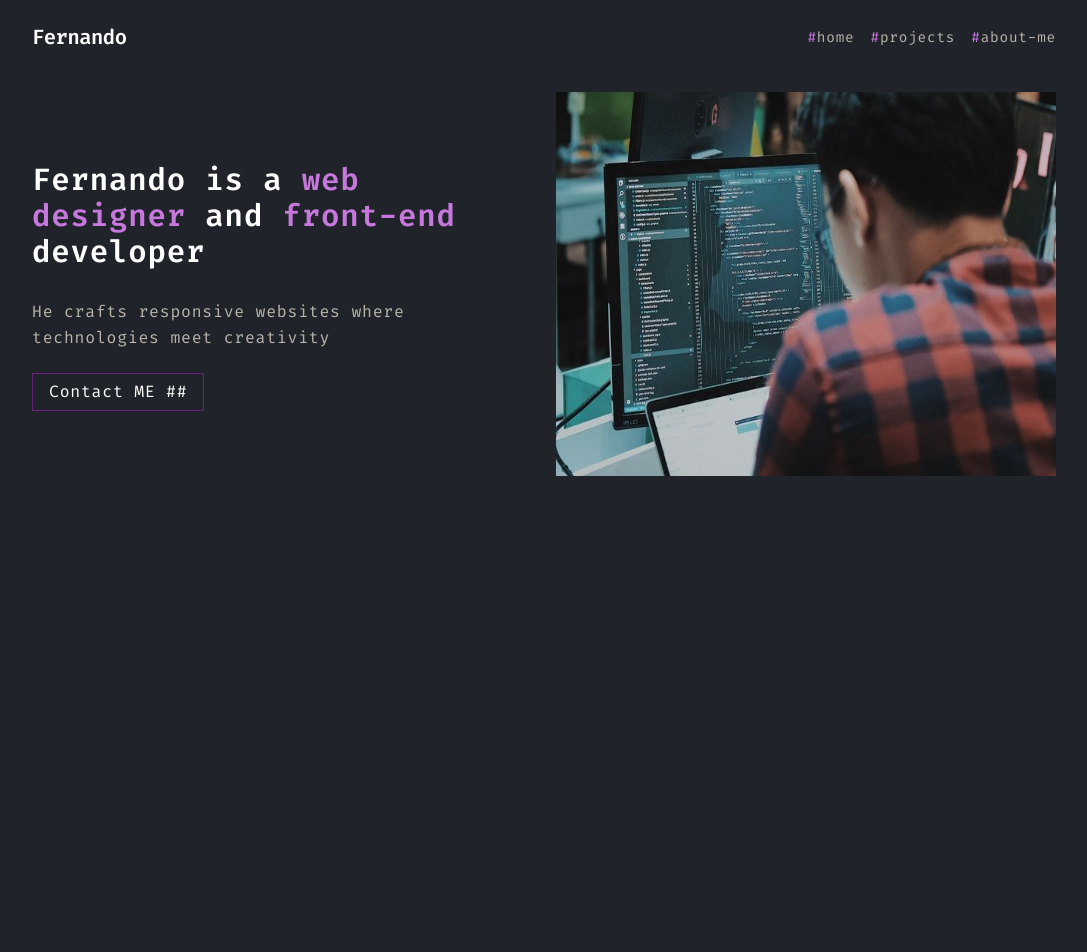
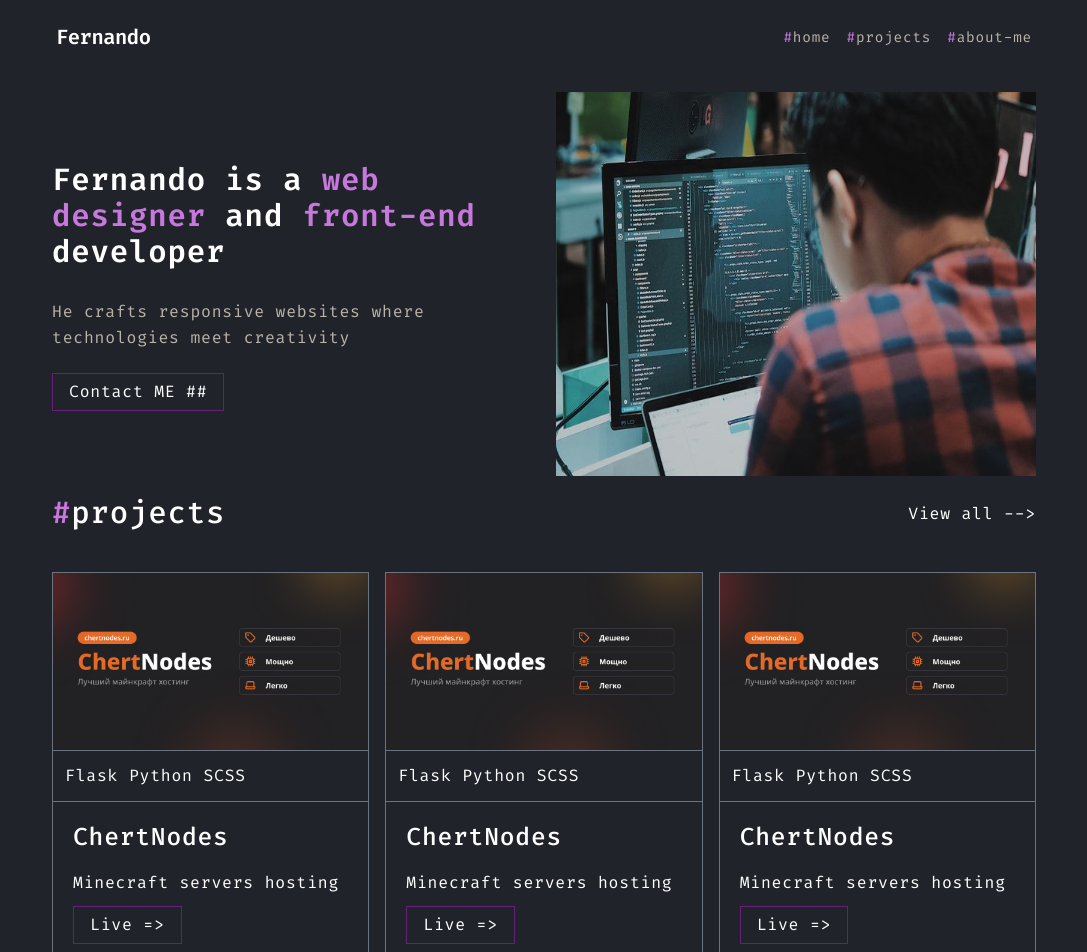
Before and after one commit to Fernatzoc/portafolio, a Next.js app: page / in a window 1280 px wide. Shown: the top 952 px of the page, without its empty margins (96-1183 px from the left). Before the commit the page ends 800 px from the top, so only its background shows below. Built offline with nearby package versions, Linux system fonts and the light colour scheme.

Commit message:
Project Cards v1 added

```diff
--- /dev/null
+++ b/src/app/components/fisrt.tsx
@@ -0,0 +1,26 @@
+import Image from 'next/image'
+import devImage from '../../../public/assets/Images/devImage.jpg'
+import Link from 'next/link'
+
+export const Fisrt = () => {
+  return (
+    <div className='flex flex-col m-5 gap-6 lg:flex-row lg:justify-between lg:mt-4'>
+      <div className='flex flex-col gap-5 lg:w-1/2 lg:justify-center lg:gap-7'>
+        <h1 className='text-3xl font-semibold'>Fernando is a <span>web designer</span> and <span>front-end</span> developer</h1>
+        <p className='text-fontColor'>He crafts responsive websites where technologies meet creativity</p>
+        <div>
+          <Link href='/contact' className='bg-transparen border border-purpleColor pt-2 pb-2 pr-4 pl-4 hover:bg-purpleColor hover:text-fontColor hover:border-fontColor'>
+            Contact ME ##
+          </Link>
+        </div>
+      </div>
+      <div className='lg:w-1/2'>
+        <Image
+          src={devImage}
+          alt='Picture of the author'
+          className='h-96 w-auto'
+        />
+      </div>
+    </div>
+  )
+}
--- a/src/app/components/navbar.tsx
+++ b/src/app/components/navbar.tsx
@@ -6,7 +6,7 @@ export const Navbar = () => {
   const [isOpen, setIsOpen] = useState(false)
 
   return (
-    <nav className='flex flex-wrap items-center justify-between  p-6 lg:pr-0 lg:pl-0'>
+    <nav className='sticky top-0 z-50 bg-customBGColor flex flex-wrap items-center justify-between p-6'>
       <div className='flex items-center flex-shrink-0 text-white mr-6'>
         <span className='font-semibold text-xl tracking-tight'>Fernando</span>
       </div>
--- /dev/null
+++ b/src/app/components/projectCard.tsx
@@ -0,0 +1,30 @@
+import Image from 'next/image'
+import Link from 'next/link'
+import devImage from '../../../public/assets/Images/chertnodes.jpg'
+
+export const ProjectCard = () => {
+  return (
+    <div>
+      <div className='border border-b-0 border-solid border-gray-500'>
+        <Image
+          src={devImage}
+          alt='Picture of the author'
+        />
+      </div>
+      <div className='border border-b-0 border-solid border-gray-500'>
+        <p className='p-3'>Flask Python SCSS</p>
+      </div>
+      <div className='border border-solid border-gray-500'>
+        <div className='p-5 flex flex-col justify-between'>
+          <h3 className='mb-4 text-2xl font-medium '>ChertNodes</h3>
+          <p className='mb-4'>Minecraft servers hosting</p>
+          <div>
+            <Link href='/contact' className='bg-transparen border border-purpleColor pt-2 pb-2 pr-4 pl-4 hover:bg-purpleColor hover:text-fontColor hover:border-fontColor'>
+              Live =&gt;
+            </Link>
+          </div>
+        </div>
+      </div>
+    </div>
+  )
+}
--- /dev/null
+++ b/src/app/components/projects.tsx
@@ -0,0 +1,19 @@
+import { ProjectCard } from './projectCard'
+
+export const Projects = () => {
+  return (
+    <section className='m-5'>
+      <div className='flex justify-between items-center mb-10'>
+        <h2 className='hashtag text-3xl font-medium'>projects</h2>
+        <p>View all --&gt;</p>
+      </div>
+
+      <div className='flex flex-col gap-4 lg:flex-row'>
+        <ProjectCard />
+        <ProjectCard />
+        <ProjectCard />
+      </div>
+
+    </section>
+  )
+}
--- a/src/app/layout.tsx
+++ b/src/app/layout.tsx
@@ -8,6 +8,11 @@ const firaCode = localFont({
       path: '../../public/assets/fonts/FiraCode-Regular.woff2',
       weight: '400',
       style: 'normal'
+    },
+    {
+      path: '../../public/assets/fonts/FiraCode-Medium.woff2',
+      weight: '500',
+      style: 'medium'
     },
     {
       path: '../../public/assets/fonts/FiraCode-SemiBold.woff2',
--- a/src/app/page.tsx
+++ b/src/app/page.tsx
@@ -1,33 +1,14 @@
-import Link from 'next/link'
+import { Fisrt } from './components/fisrt'
 import { Navbar } from './components/navbar'
-import Image from 'next/image'
-import devImage from '../../public/assets/Images/devImage.jpg'
+import { Projects } from './components/projects'
 
 export default function Home () {
   return (
     <>
       <div className='max-w-screen-lg mx-auto'>
         <Navbar />
-
-        <div className='flex flex-col m-5 gap-6 lg:flex-row lg:m-0 lg:justify-between lg:mt-4'>
-          <div className='flex flex-col gap-5 lg:w-1/2 lg:justify-center lg:gap-7'>
-            <h1 className='text-3xl font-semibold'>Fernando is a <span>web designer</span> and <span>front-end</span> developer</h1>
-            <p className='text-fontColor'>He crafts responsive websites where technologies meet creativity</p>
-            <div className='hidden lg:block'>
-              <Link href='/contact' className='bg-transparen border border-purpleColor pt-2 pb-2 pr-4 pl-4 hover:bg-purpleColor hover:text-fontColor hover:border-fontColor'>
-                Contact ME ##
-              </Link>
-            </div>
-          </div>
-          <div className='lg:w-1/2'>
-            <Image
-              src={devImage}
-              alt='Picture of the author'
-              className='h-96 w-auto'
-            />
-          </div>
-        </div>
-
+        <Fisrt />
+        <Projects />
       </div>
     </>
 
```
Also changed, not shown: public/assets/Images/chertnodes.jpg (added).
